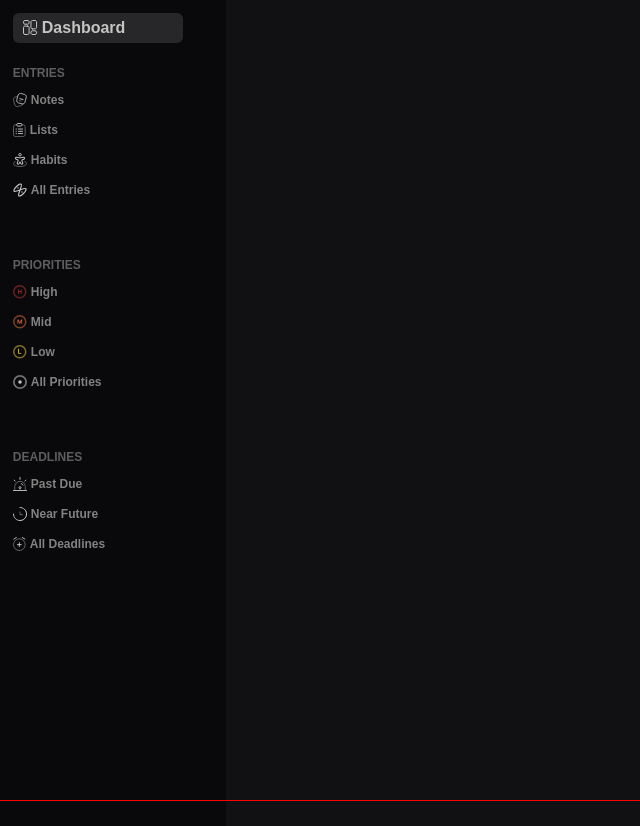
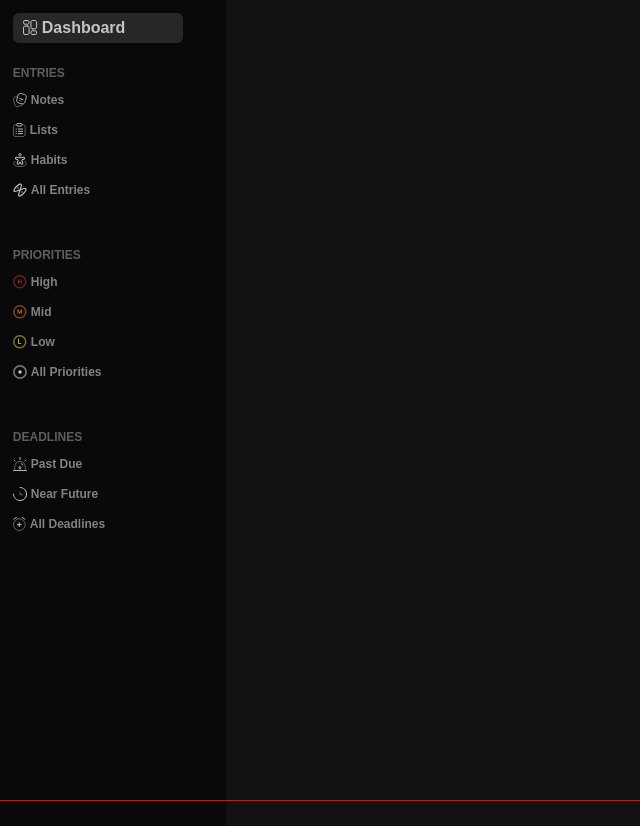
Before and after one commit to kanchanr2208/task-manager, a website built with webpack: page src/template.html in a window 1280 px wide. Shown: the whole page, without its empty margins (0-640 px from the left). Built offline with nearby package versions, Linux system fonts and the light colour scheme; a web font is replaced by a local one.

Commit message:
Reorganize file strcture for sidePanel DOM components

```diff
--- a/src/components/dom/dashBoardButton.js
+++ b/src/components/dom/sidePanelComponents/dashBoardButton.js
@@ -1,4 +1,4 @@
-import dashboardIcon from "../../media/dashboard-icon.svg"
+import dashboardIcon from "../../../media/dashboard-icon.svg"
 
 export function loadDashboardButton() {
     const dashboardButton = document.createElement("div")
--- a/src/components/dom/sidePanelDeadlines.js
+++ b/src/components/dom/sidePanelComponents/sidePanelDeadlines.js
@@ -1,6 +1,6 @@
-import pastIcon from "../../media/past-deadline.svg"
-import upcomingIcon from "../../media/upcoming-deadline.svg"
-import allIcon from "../../media/all-deadline.svg"
+import pastIcon from "../../../media/past-deadline.svg"
+import upcomingIcon from "../../../media/upcoming-deadline.svg"
+import allIcon from "../../../media/all-deadline.svg"
 
 import {loadComponent} from "./sidePanelSectionComponent.js"
 
--- a/src/styles.css
+++ b/src/styles.css
@@ -59,7 +59,7 @@ body {
     display: flex;
     flex-direction: column;
     gap: 13px;
-    padding-bottom: 35px;
+    padding-bottom: 25px;
 }
 
 .side-panel-title {
```
Also changed, not shown: src/components/dom/sidePanelComponents/sidePanelEntries.js (renamed from src/components/dom/sidePanelEntries.js, +4 -4 lines), src/components/dom/sidePanelComponents/sidePanelPriorities.js (renamed from src/components/dom/sidePanelPriorities.js, +4 -4 lines), src/components/dom/sidepanel.js (+4 -4 lines), src/components/dom/sidePanelComponents/sidePanelSectionComponent.js (renamed from src/components/dom/sidePanelSectionComponent.js).
